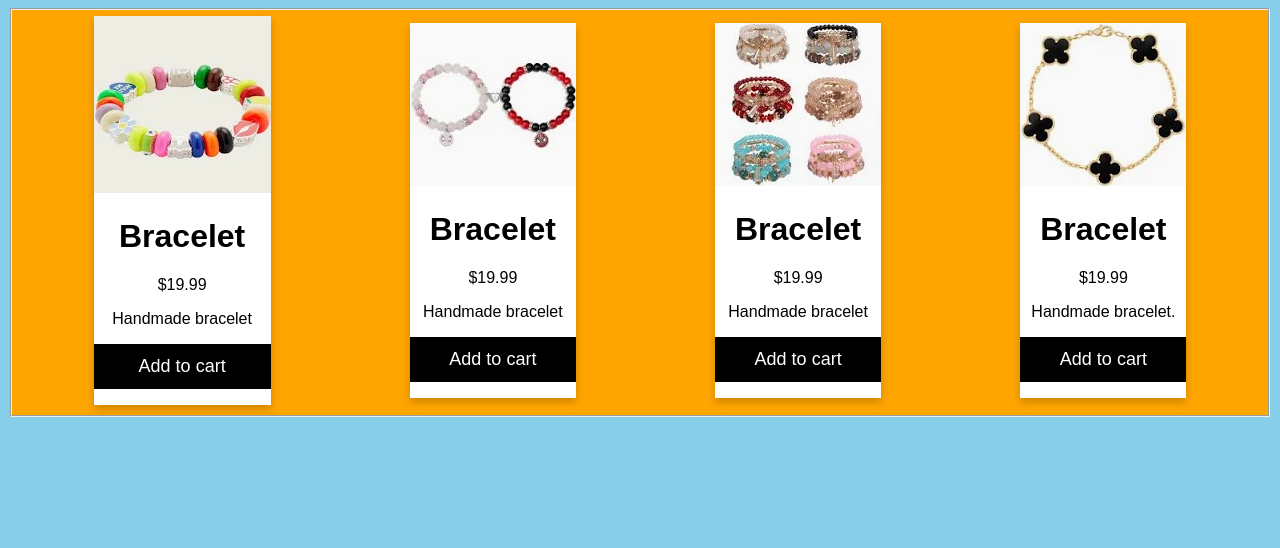
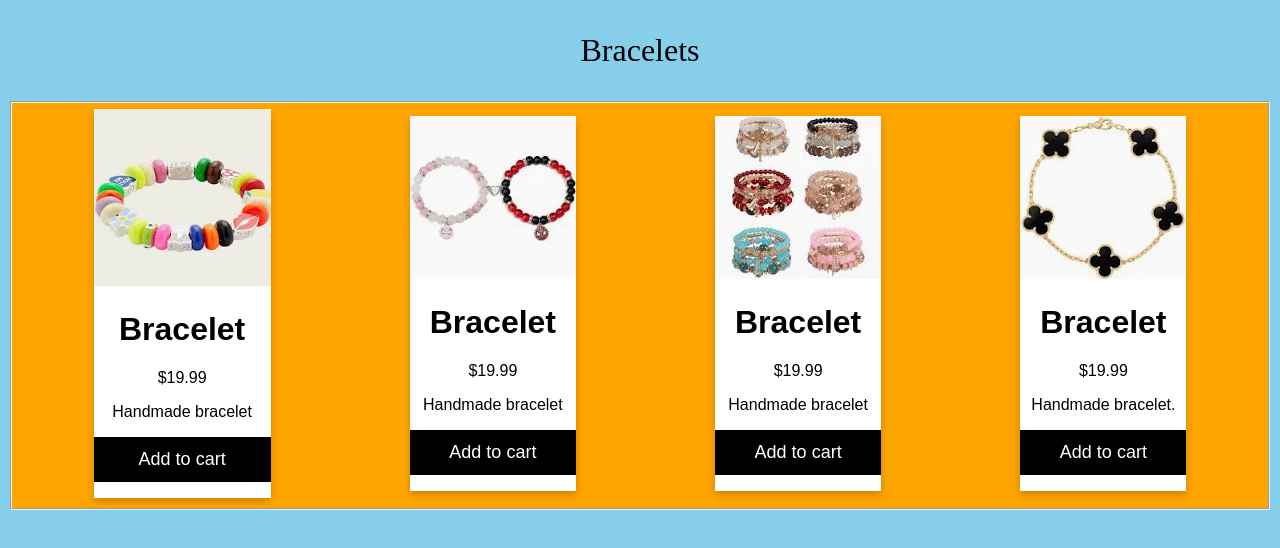
Before and after one commit to Jeremycarl81/Shasta, a plain HTML site: page pages/page1.html in a window 1280 px wide. Drawn offline with Linux system fonts and the light colour scheme.

Commit message:
Add files via upload

```diff
--- a/pages/page1.html
+++ b/pages/page1.html
@@ -7,6 +7,7 @@
     <link rel="stylesheet" href="stylesheets/page1.css">
 </head>
 <body>
+    <header><p>Bracelets</p></header>
     <fieldset>
       <div class="card">
         <img src="pics/braclet1.jpg" alt="product1">
```
Also changed, not shown: pages/page2.html (+1 -0 lines).
